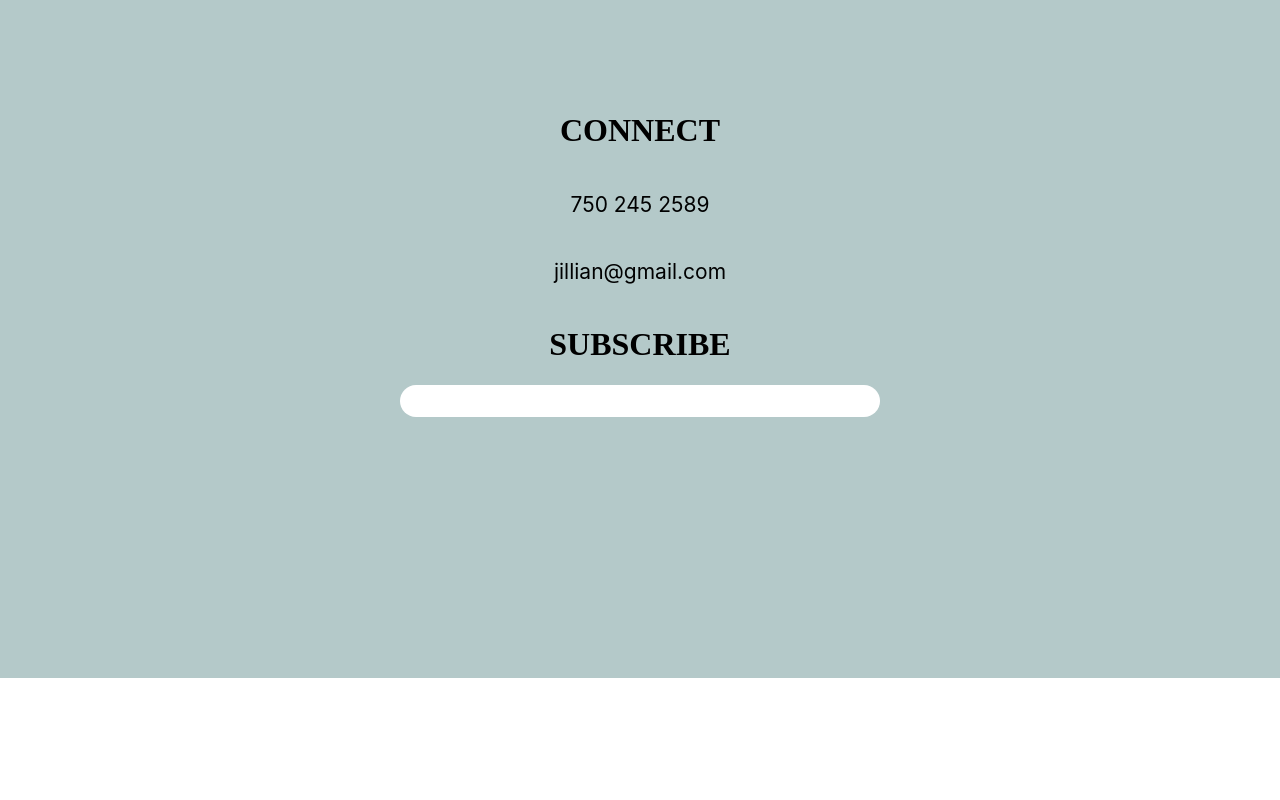
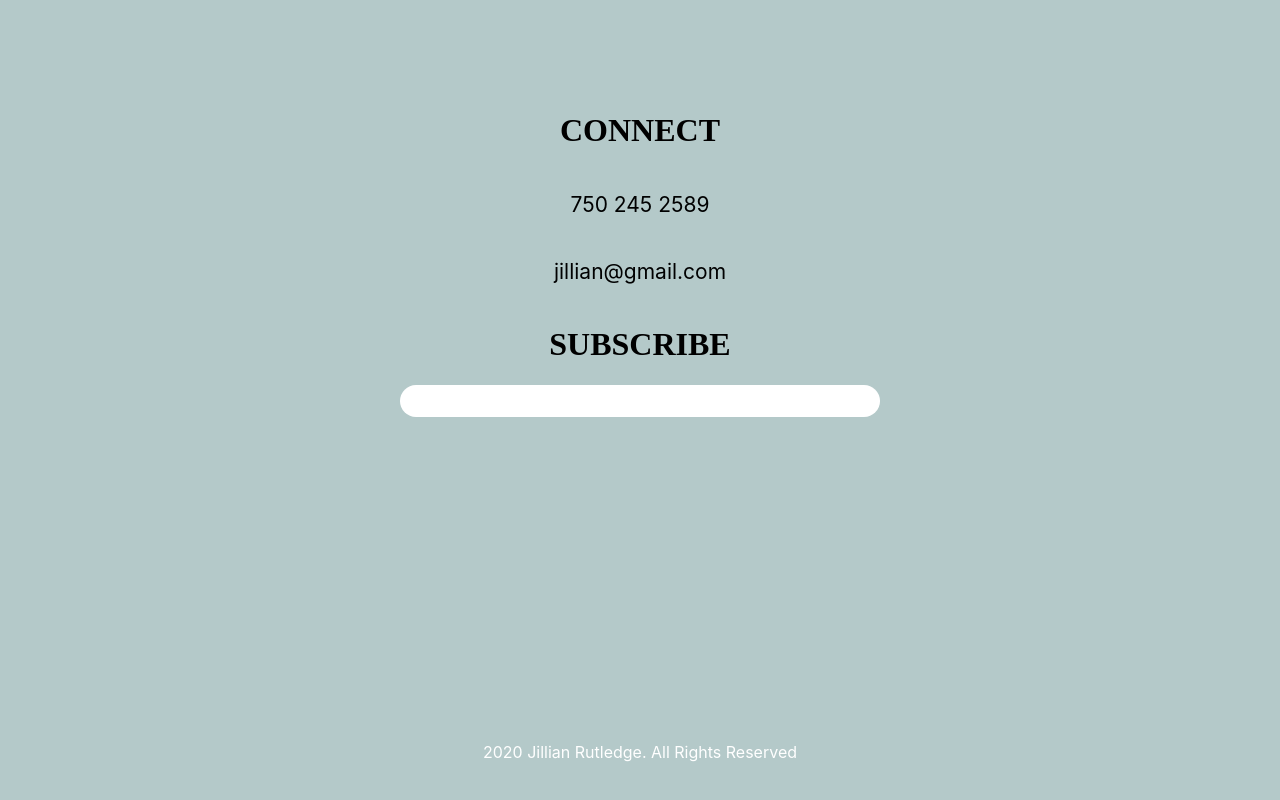
Before and after one commit to sfia-o/jillian-rutledge, a React (Create React App) app in the folder frontend/: page / in a window 1280 px wide. Shown: the part 3088-3888 px from the top of the page. Before the commit the page ends 3766 px from the top, so only its background shows below. Built offline with nearby package versions, Linux system fonts and the light colour scheme.

Commit message:
Create Footer

```diff
--- a/frontend/src/App.js
+++ b/frontend/src/App.js
@@ -1,6 +1,7 @@
 import React from "react";
 import { BrowserRouter as Router, Route, Routes } from "react-router-dom";
 import Home from "./routes/Home";
+import Footer from "./components/Footer/Footer"
 
 function App() {
   return (
@@ -10,6 +11,7 @@ function App() {
           <Route path="/" element={<Home />} />
         </Routes>
       </Router>
+      <Footer />
     </div>
   );
 }
--- /dev/null
+++ b/frontend/src/components/Footer/Footer.js
@@ -0,0 +1,14 @@
+import React from 'react';
+import { FooterContainer, SocialMediaLinks, RightsStatement } from './FooterElements'
+
+function Footer() {
+  return (
+    <FooterContainer>
+      <SocialMediaLinks></SocialMediaLinks>
+      <RightsStatement>2020 Jillian Rutledge. All Rights Reserved</RightsStatement>
+
+    </FooterContainer>
+  )
+}
+
+export default Footer
--- /dev/null
+++ b/frontend/src/components/Footer/FooterElements.js
@@ -0,0 +1,21 @@
+import styled from 'styled-components';
+
+export const FooterContainer = styled.div`
+  max-width: 100%;
+  background-color: #B4C9C9;
+  height: 100px;
+  position: relative;
+  padding: 24px;
+  display: flex;
+  flex-direction: column;
+  align-items: center;
+  justify-content: center;
+`;
+
+export const SocialMediaLinks = styled.div`
+`;
+
+export const RightsStatement = styled.p`
+text-align: end;
+color: white;
+`;
```
Also changed, not shown: frontend/src/assets/facebookicon.png (added).
